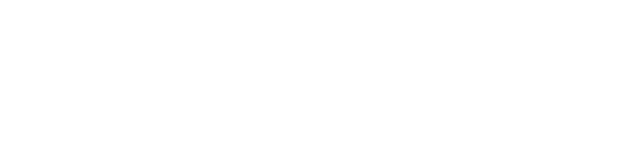
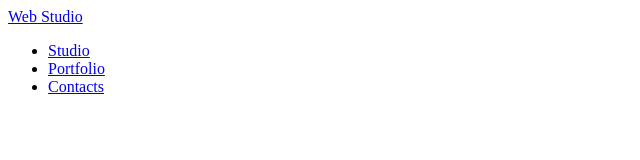
Before and after one commit to deomarcodes/goit-markup-hw-01, a plain HTML site: page index.html in a window 1280 px wide. Shown: the whole page, without its empty margins (0-640 px from the left). Drawn offline with Linux system fonts and the light colour scheme.

Commit message:
Update index.html

```diff
--- a/index.html
+++ b/index.html
@@ -6,7 +6,19 @@
     <title>Document</title>
   </head>
   <body>
-    <header></header>
+    <header>
+      <!-- Website Logo -->
+      <a href="/">Web Studio</a>
+
+      <!-- Navigation to other pages -->
+      <nav>
+        <ul>
+          <li><a href="/studio">Studio</a></li>
+          <li><a href="/portfolio">Portfolio</a></li>
+          <li><a href="/contacts">Contacts</a></li>
+        </ul>
+      </nav>
+    </header>
     <main>
       <!-- Section 1 -->
       <section></section>
@@ -14,6 +26,8 @@
       <section></section>
       <!-- Section 3 -->
       <section></section>
+      <!-- Section 4 -->
+      <section></section>
     </main>
     <footer></footer>
   </body>
```
